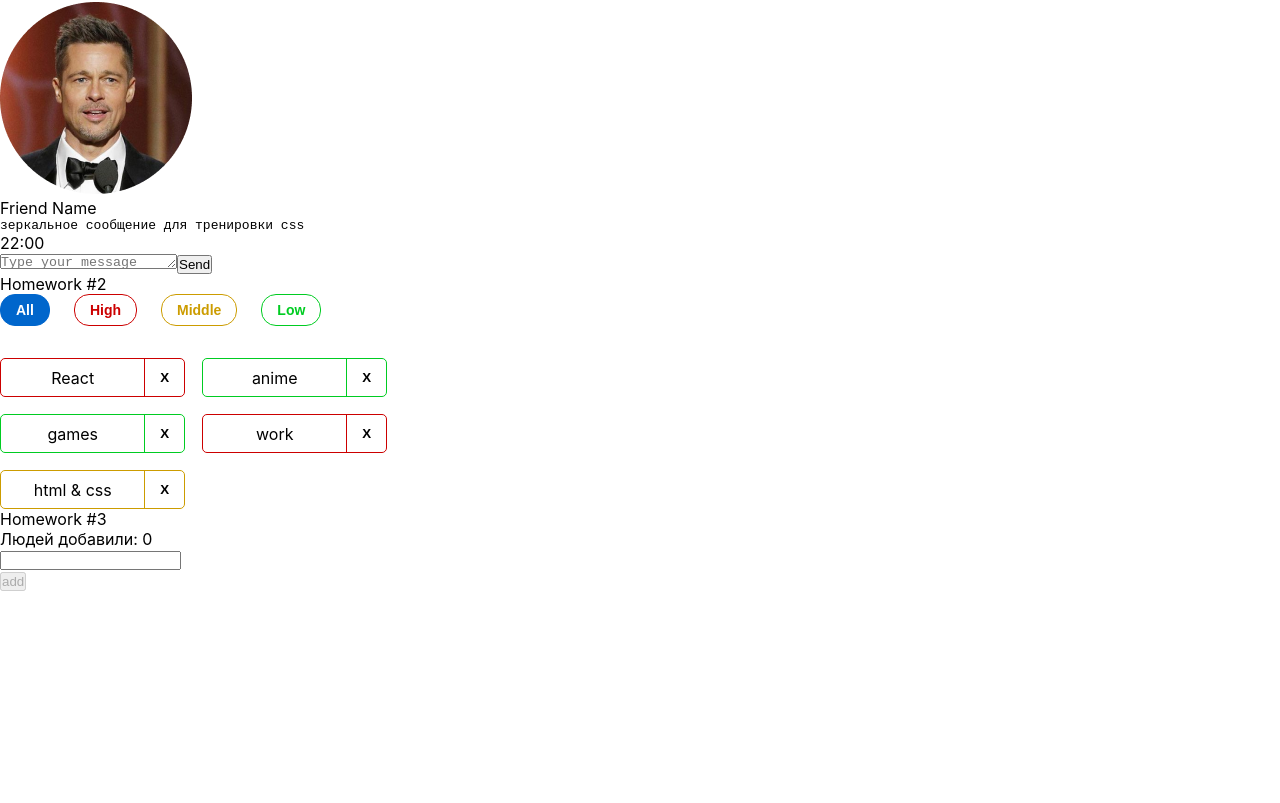
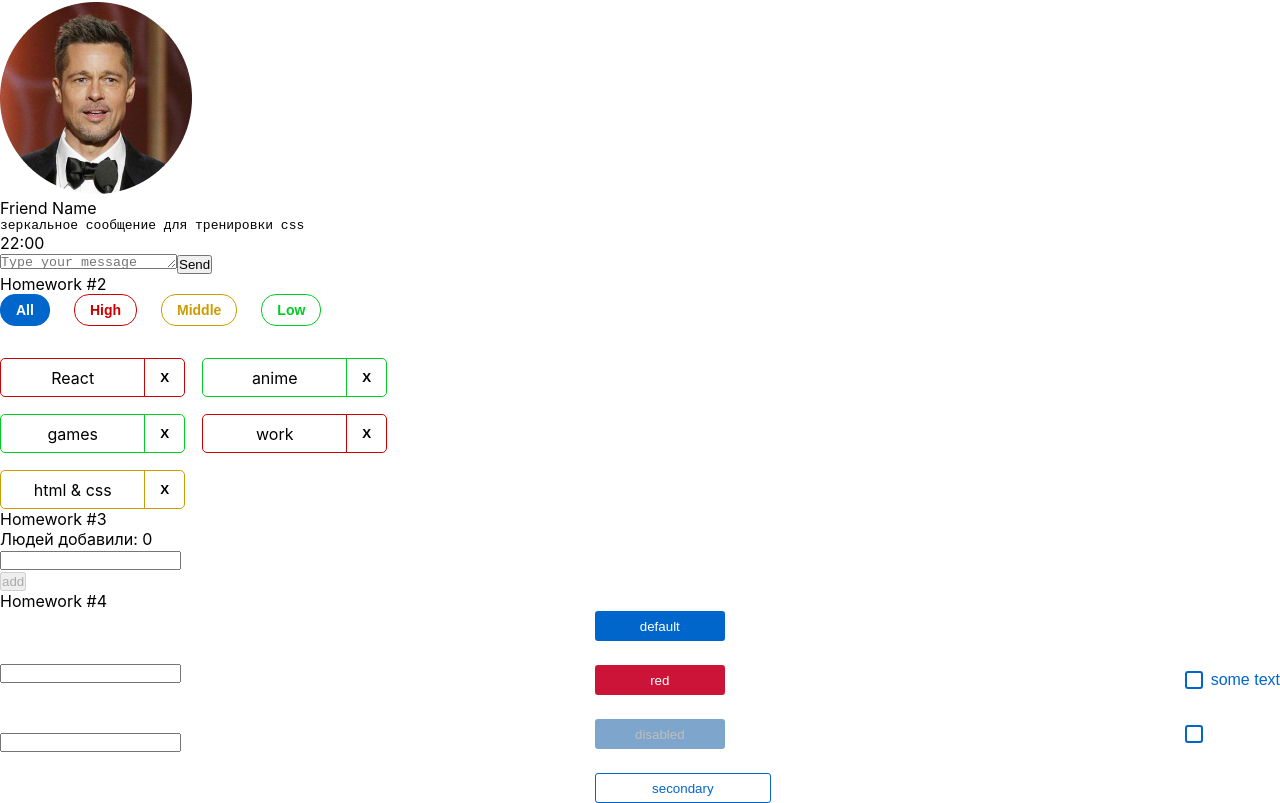
Before and after one commit to nikitastas/homework_2, a React (Create React App) app: page / in a window 1280 px wide. Shown: the part 269-1072 px from the top of the page. Before the commit the page ends 860 px from the top, so only its background shows below. Built offline with nearby package versions, Linux system fonts and the light colour scheme.

Commit message:
Completed s2 HW4.

```diff
--- a/src/s1-main/App.tsx
+++ b/src/s1-main/App.tsx
@@ -3,6 +3,7 @@
 import HW1 from '../s2-homeworks/hw01/HW1'
 import HW2 from '../s2-homeworks/hw02/HW2';
 import HW3 from '../s2-homeworks/hw03/HW3';
+import HW4 from '../s2-homeworks/hw04/HW4';
 
 function App() {
     return (
@@ -11,7 +12,7 @@
             {/*раскомментировать по ходу выполнения*/}
             <HW2/>
             <HW3/>
-            {/*<HW4/>*/}
+            <HW4/>
 
             {/*при выполнении дз 5 и более - закомментировать здесь дз 1-4, так как они есть внутри дз 5*/}
             {/*<HW5/>*/}
--- a/src/s2-homeworks/hw04/common/c2-SuperButton/SuperButton.module.css
+++ b/src/s2-homeworks/hw04/common/c2-SuperButton/SuperButton.module.css
@@ -1,36 +1,64 @@
 .button {
+    width: 130px;
+    height: 30px;
+    border: solid 0px;
+    border-radius: 3px;
+    color: white;
 }
 
 .disabled {
+    background: #004D99;
+    opacity: 0.5;
+    color: gray;
+
 }
 
 .secondary {
+    width: 176px;
+    border: 1px solid #0066CC;
+    color: #0066CC;
+    background: white;
 }
 
 .default {
+    background: #0066CC;
 }
 
 .red {
+    background: #CC1439;
 }
 
 .default:hover {
+    background: #0080FF;
+
 }
 
 .red:hover {
+    background: #FF1A47;
+
 }
 
 .secondary:hover {
+    background: #E5F0FA;
+
 }
 
 
 .default:active {
+    background: #0059B2;
 }
 
 .secondary:active {
+    background: #C9E5FF;
 }
 
 .red:active {
+    background: #B21232;
+
 }
 
 .button:disabled {
+    background: #004D99;
+    opacity: 0.5;
+    color: gray;
 }
--- a/src/s2-homeworks/hw04/common/c2-SuperButton/SuperButton.tsx
+++ b/src/s2-homeworks/hw04/common/c2-SuperButton/SuperButton.tsx
@@ -17,11 +17,9 @@
         ...restProps // все остальные пропсы попадут в объект restProps, там же будет children
     }
 ) => {
-    const finalClassName = s.button
-        // + (disabled
-        //         ? ...
-        //         : xType === 'red'
-        //             ? ...
+    const finalClassName = s.button +
+        (disabled ? ' ' + s.disabled : xType === 'red'
+            ? ' ' + s.red : xType === 'secondary' ? ' ' + s.secondary : ' ' + s.default)
         + (className ? ' ' + className : '') // задачка на смешивание классов
 
     return (
--- a/src/s2-homeworks/hw04/common/c3-SuperCheckbox/SuperCheckbox.tsx
+++ b/src/s2-homeworks/hw04/common/c3-SuperCheckbox/SuperCheckbox.tsx
@@ -28,7 +28,8 @@
 ) => {
     const onChangeCallback = (e: ChangeEvent<HTMLInputElement>) => {
         // задачка на написание онченджа
-
+        onChangeChecked && onChangeChecked(e.currentTarget.checked)
+        onChange && onChange(e)
     }
 
     const finalInputClassName = s.checkbox
```
